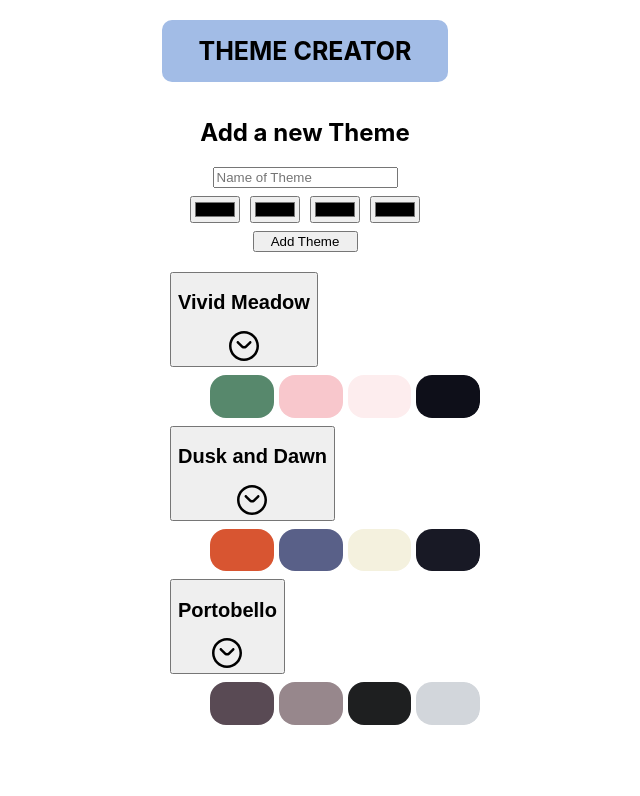
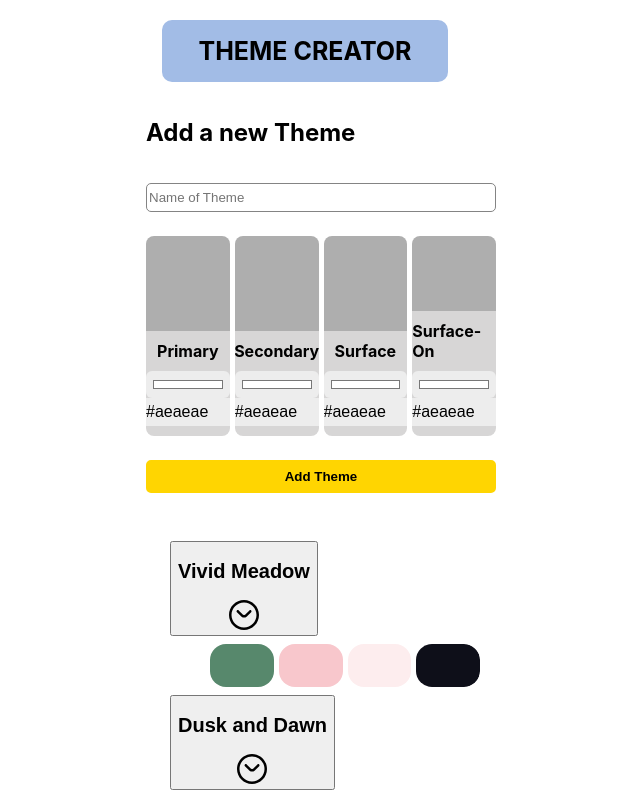
Before and after one commit to Jessica-Windoffer/recap-project-4_theme-creator-app, a React (Create React App) app: page / in a window 1280 px wide. Shown: the top 796 px of the page, without its empty margins (335-975 px from the left). Built offline with nearby package versions, Linux system fonts and the light colour scheme.

Commit message:
Editing Design of Add-new-Theme Area

```diff
--- a/src/App.js
+++ b/src/App.js
@@ -10,9 +10,33 @@ import { v4 as uuid } from "uuid";
 function App() {
   const [themes, setThemes] = useState(initialThemes);
 
+  // function handleAddTheme(newTheme) {
+  //   const newThemeWithId = { ...newTheme, id: uuid() };
+  //   setThemes([newThemeWithId, ...themes]);
+  // }
+
   function handleAddTheme(newTheme) {
-    const newThemeWithId = { ...newTheme, id: uuid() };
-    setThemes([newThemeWithId, ...themes]);
+    setThemes([
+      {
+        id: uuid(),
+        name: newTheme.name,
+        colors: [
+          { role: "primary", value: newTheme.primaryColor, name: "default" },
+          {
+            role: "secondary",
+            value: newTheme.secondaryColor,
+            name: "default",
+          },
+          { role: "surface", value: newTheme.surfaceColor, name: "default" },
+          {
+            role: "surface-on",
+            value: newTheme.surfaceOnColor,
+            name: "default",
+          },
+        ],
+      },
+      ...themes,
+    ]);
   }
 
   return (
--- a/src/components/ThemeForm/ThemeForm.css
+++ b/src/components/ThemeForm/ThemeForm.css
@@ -1,19 +1,85 @@
 .theme-form {
-  margin-top: 1rem;
+  width: 100%;
   display: flex;
-  align-items: center;
+  flex-direction: column;
   justify-content: center;
-  flex-direction: column;
+  gap: 1rem;
+  margin-bottom: 2rem;
+  padding: 1rem;
+}
+
+.name-input {
+  border-radius: 5px;
+  padding-top: 6px;
+  padding-bottom: 6px;
+  border-color: rgb(132, 132, 132);
+  border-style: solid;
+  border-width: 1px;
 }
 
 .color-inputs {
   display: flex;
   justify-content: center;
   margin-top: 0.5rem;
-  gap: 10px;
+  gap: 5px;
+}
+
+.color_box {
+  width: 175px;
+  height: 200px;
+  border-radius: 8px;
+  display: flex;
+  flex-direction: column;
+  align-items: center;
+  justify-content: space-between;
+  overflow: hidden;
+  border: none;
+}
+
+.color_box input {
+  border: none;
+  background-color: #ededed;
+  padding: 5px;
+  border-radius: 6px;
+  font-size: 1rem;
+  width: 100%;
+}
+
+.color_box_set {
+  width: 100%;
+  height: 100%;
+  background-color: #5855e4;
+}
+
+.color_box_insert {
+  display: flex;
+  flex-direction: column;
+  justify-content: center;
+  align-items: center;
+  background-color: rgb(215, 214, 214);
+  margin: 0px;
+  padding: 10px;
+  width: 100%;
+}
+
+.color_box_insert_hexcode_field {
+  pointer-events: none;
+}
+
+.label_color_name {
+  font-size: 1rem;
+  align-self: center;
+  font-weight: bold;
+  margin-bottom: 10px;
 }
 
 .button-add-theme {
   margin-top: 0.5rem;
-  width: 30%;
+  width: 100%;
+  border-radius: 5px;
+  border-color: #ffd501;
+  border-style: solid;
+  background-color: #ffd501;
+  font-weight: bold;
+  padding: 7px 0 7px 0;
 }
--- a/src/components/ThemeForm/ThemeForm.js
+++ b/src/components/ThemeForm/ThemeForm.js
@@ -1,69 +1,137 @@
 import "./ThemeForm.css";
-
-const initalTheme = {
-  name: "",
-  colors: [
-    { role: "primary", value: "#000000" },
-    { role: "secondary", value: "#000000" },
-    { role: "surface", value: "#000000" },
-    { role: "surface-on", value: "#000000" },
-  ],
-};
+import { useState } from "react";
 
 export default function ThemeForm({ onSubmit }) {
-  const initialData = initalTheme;
+  const [primaryColor, setPrimaryColor] = useState("#aeaeae");
+  const [secondaryColor, setSecondaryColor] = useState("#aeaeae");
+  const [surfaceColor, setSurfaceColor] = useState("#aeaeae");
+  const [surfaceOnColor, setSurfaceOnColor] = useState("#aeaeae");
 
   function handleSubmit(event) {
     event.preventDefault();
-    console.log(handleSubmit, event);
     const formData = new FormData(event.target);
     const data = Object.fromEntries(formData);
-
-    const newTheme = {
-      name: data.name,
-      colors: [
-        {
-          role: "primary",
-          value: data.primary,
-        },
-        {
-          role: "secondary",
-          value: data.secondary,
-        },
-        {
-          role: "surface",
-          value: data.surface,
-        },
-        {
-          role: "surface-on",
-          value: data["surface-on"],
-        },
-      ],
-    };
-
-    onSubmit(newTheme);
+    onSubmit(data);
+    setPrimaryColor("#aeaeae");
+    setSecondaryColor("#aeaeae");
+    setSurfaceColor("#aeaeae");
+    setSurfaceOnColor("#aeaeae");
+    event.target.reset();
   }
 
   return (
-    <form onSubmit={handleSubmit} className="theme-form">
+    <form className="theme-form" onSubmit={handleSubmit}>
       <h2>Add a new Theme</h2>
       <input
         type="text"
         placeholder="Name of Theme"
-        defaultValue={initialData.name}
+        className="name-input"
         name="name"
         required
-      ></input>
-      <section className="color-inputs ">
-        {initialData.colors.map((color) => (
-          <input
-            key={color.role}
-            type="color"
-            name={color.role}
-            defaultValue={color.value}
-          />
-        ))}
-      </section>
+      />
+      <div className="color-inputs">
+        <div className="color_box">
+          <div
+            className="color_box_set"
+            style={{ backgroundColor: primaryColor }}
+          ></div>
+          <div className="color_box_insert">
+            <label className="label_color_name" htmlFor="primaryColor">
+              Primary
+            </label>
+            <input
+              name="primaryColor"
+              type="color"
+              placeholder="#fffff"
+              onChange={(e) => setPrimaryColor(e.target.value)}
+              defaultValue="#ffffff"
+            />
+            <input
+              name="primaryColor"
+              type="text"
+              className="color_box_insert_hexcode_field"
+              placeholder={primaryColor}
+              onChange={(e) => setPrimaryColor(e.target.value)}
+              value={primaryColor}
+            />
+          </div>
+        </div>
+        <div className="color_box">
+          <div
+            className="color_box_set"
+            style={{ backgroundColor: secondaryColor }}
+          ></div>
+          <div className="color_box_insert">
+            <label className="label_color_name" htmlFor="secondaryColor">
+              Secondary
+            </label>
+            <input
+              name="secondaryColor"
+              type="color"
+              placeholder="#fffff"
+              onChange={(e) => setSecondaryColor(e.target.value)}
+              defaultValue="#ffffff"
+            />
+            <input
+              name="secondaryColor"
+              type="text"
+              placeholder={secondaryColor}
+              onChange={(e) => setSecondaryColor(e.target.value)}
+              value={secondaryColor}
+            />
+          </div>
+        </div>
+        <div className="color_box">
+          <div
+            className="color_box_set"
+            style={{ backgroundColor: surfaceColor }}
+          ></div>
+          <div className="color_box_insert">
+            <label className="label_color_name" htmlFor="surfaceColor">
+              Surface
+            </label>
+            <input
+              name="surfaceColor"
+              type="color"
+              placeholder="#fffff"
+              onChange={(e) => setSurfaceColor(e.target.value)}
+              defaultValue="#ffffff"
+            />
+            <input
+              name="surfaceColor"
+              type="text"
+              placeholder={surfaceColor}
+              onChange={(e) => setSurfaceColor(e.target.value)}
+              value={surfaceColor}
+            />
+          </div>
+        </div>
+        <div className="color_box">
+          <div
+            className="color_box_set"
+            style={{ backgroundColor: surfaceOnColor }}
+          ></div>
+          <div className="color_box_insert">
+            <label className="label_color_name" htmlFor="surfaceOnColor">
+              Surface-On
+            </label>
+            <input
+              name="surfaceOnColor"
+              type="color"
+              placeholder="#fffff"
+              onChange={(e) => setSurfaceOnColor(e.target.value)}
+              defaultValue="#ffffff"
+            />
+            <input
+              name="surfaceOnColor"
+              type="text"
+              placeholder={surfaceOnColor}
+              onChange={(e) => setSurfaceOnColor(e.target.value)}
+              value={surfaceOnColor}
+            />
+          </div>
+        </div>
+      </div>
       <button type="submit" className="button-add-theme">
         Add Theme
       </button>
```
